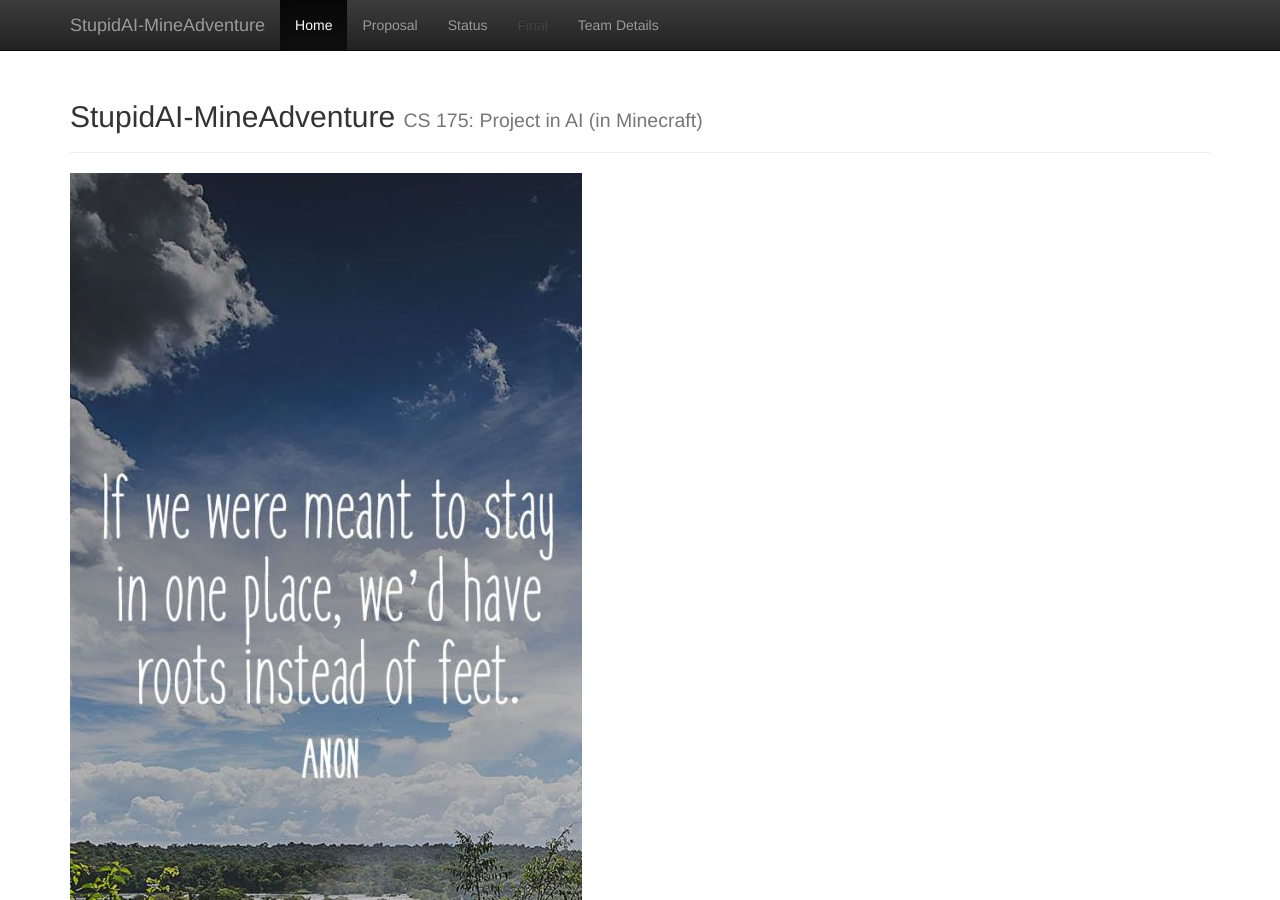
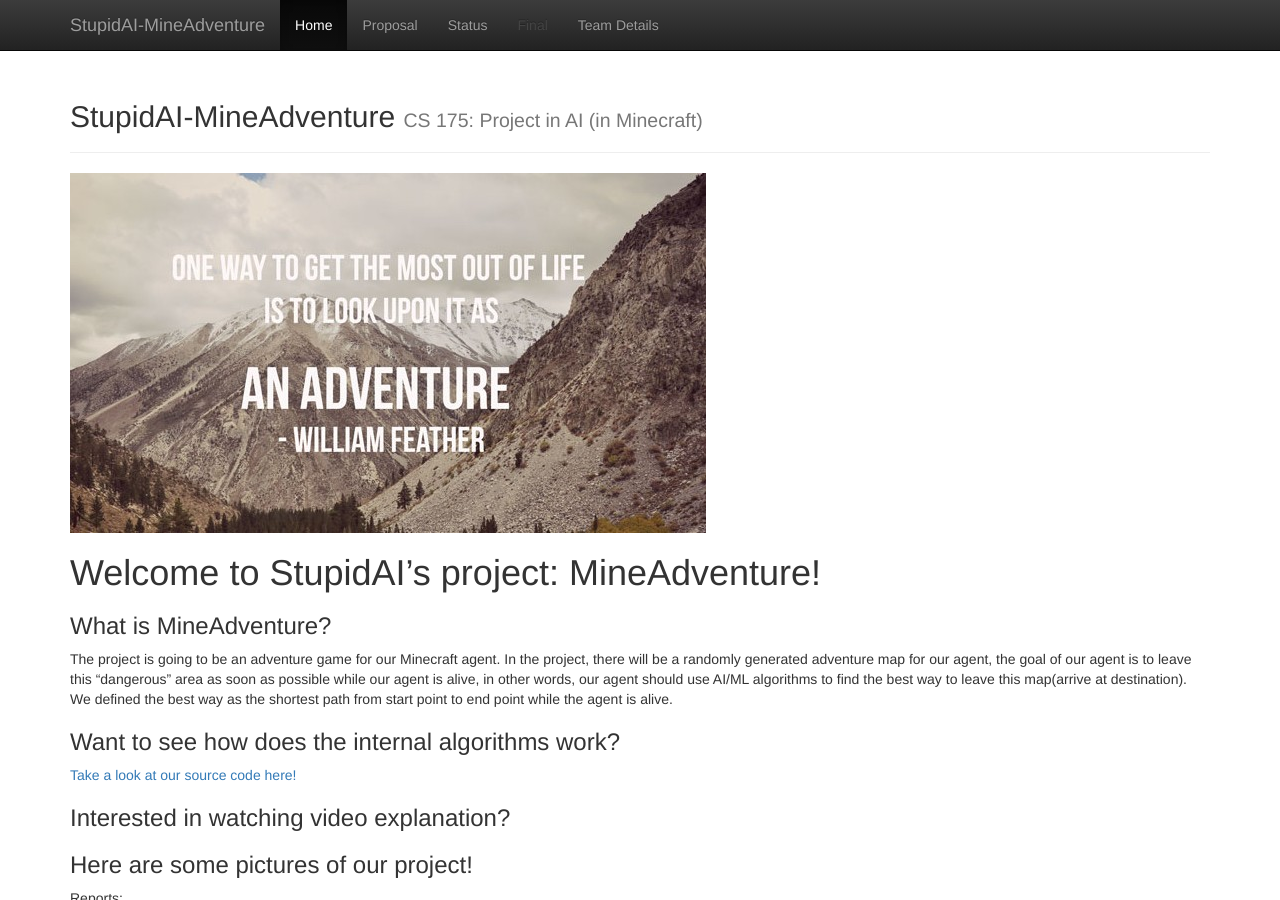
Before and after one commit to YizhuoWu/StupidAI-MineAdventure, a Jekyll site: the page built from docs/index.md, in a window 1280 px wide and 900 px high. Built offline with Jekyll 4.4.1, drawn with Linux system fonts in a browser that asks for light colours.

Commit message:
Update index.md

```diff
--- a/docs/index.md
+++ b/docs/index.md
@@ -3,7 +3,7 @@ layout: default
 title:  Home
 ---
 
-![alt text](https://github.com/YizhuoWu/StupidAI-MineAdventure/blob/master/arts/1.jpg?raw=true "Logo Title Text 1")
+![alt text](https://github.com/YizhuoWu/StupidAI-MineAdventure/blob/master/docs/arts/life-adventure-e1443541694838.jpg?raw=true "Logo Title Text 1")
 
 # Welcome to StupidAI's project: MineAdventure!
 
```
